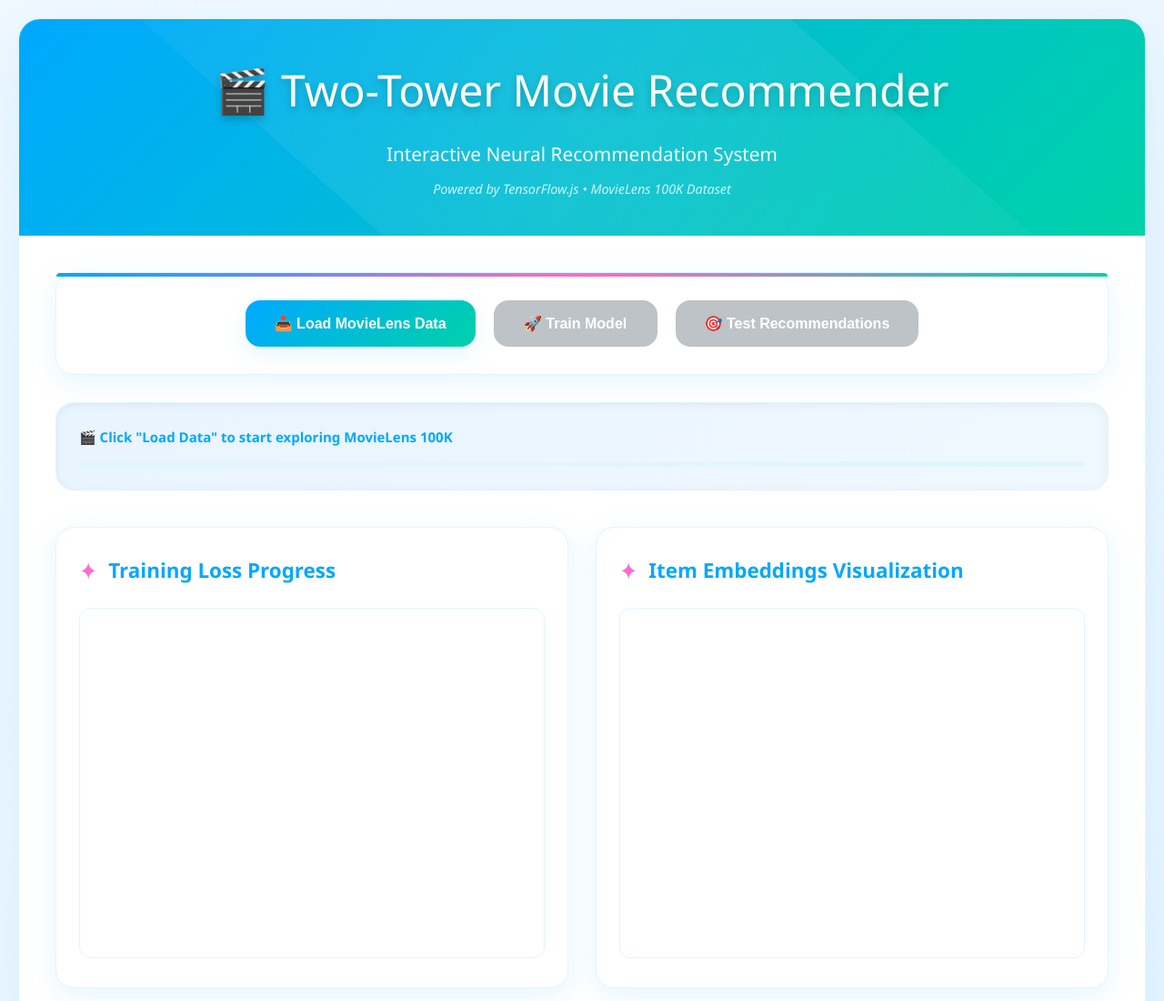
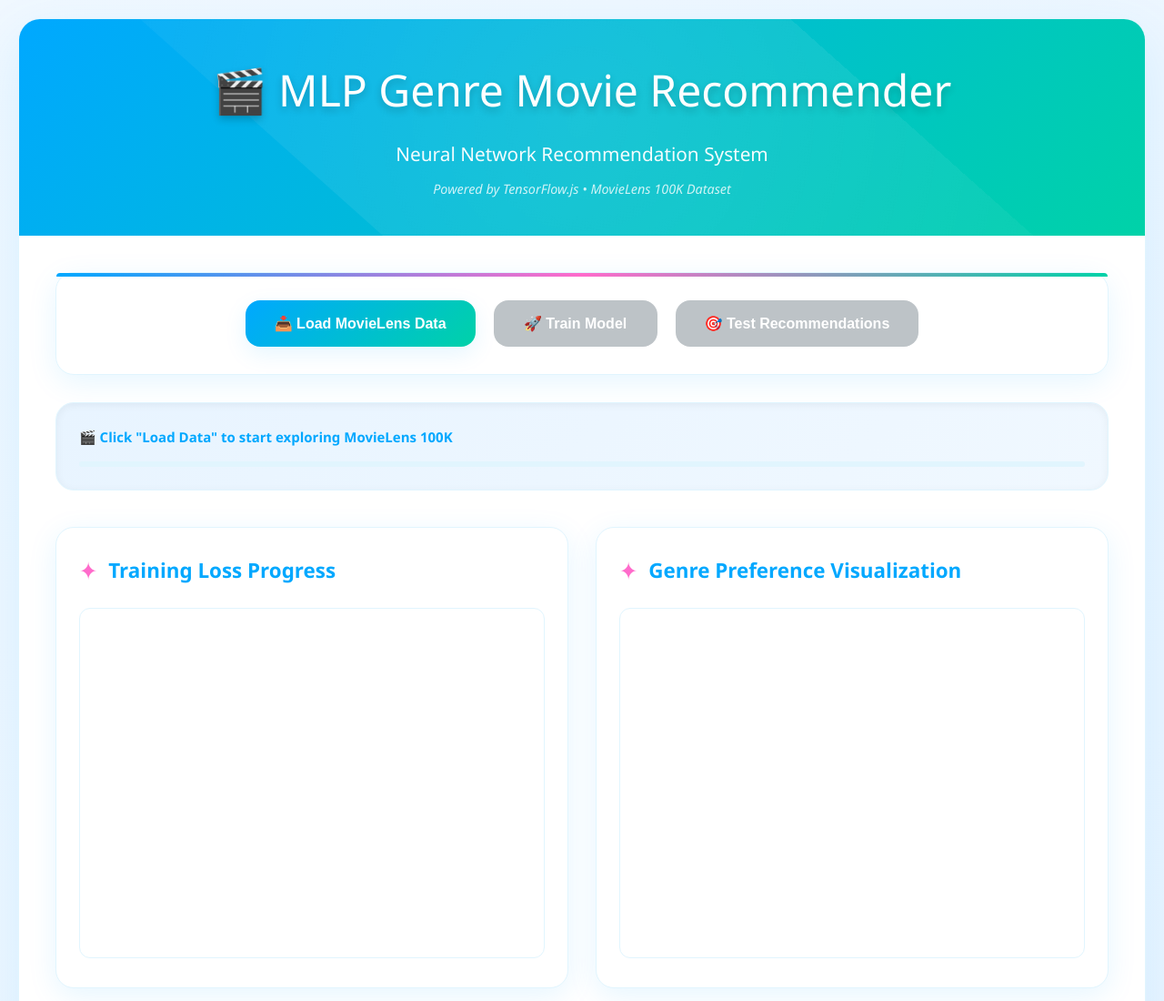
Before and after one commit to Ludwig-99/Rec-sys-, a plain HTML site: page w4/index.html in a window 1280 px wide. Shown: the top 1100 px of the page at 91% size. Drawn offline with Linux system fonts and the light colour scheme; a script that the page names is missing.

Commit message:
Update index.html

```diff
--- a/w4/index.html
+++ b/w4/index.html
@@ -2,7 +2,7 @@
 <!DOCTYPE html>
 <html>
 <head>
-    <title>Two-Tower Movie Recommender</title>
+    <title>MLP Genre Movie Recommender</title>
     <style>
         :root {
             --primary: #00a8ff;
@@ -387,8 +387,8 @@
 <body>
     <div class="container">
         <header>
-            <h1>🎬 Two-Tower Movie Recommender</h1>
-            <div class="subtitle">Interactive Neural Recommendation System</div>
+            <h1>🎬 MLP Genre Movie Recommender</h1>
+            <div class="subtitle">Neural Network Recommendation System</div>
             <div class="tip">Powered by TensorFlow.js • MovieLens 100K Dataset</div>
         </header>
 
@@ -414,7 +414,7 @@
                     <canvas id="lossChart" width="400" height="300"></canvas>
                 </div>
                 <div class="chart-container">
-                    <div class="chart-title">Item Embeddings Visualization</div>
+                    <div class="chart-title">Genre Preference Visualization</div>
                     <canvas id="embeddingChart" width="400" height="300"></canvas>
                 </div>
             </div>
```
